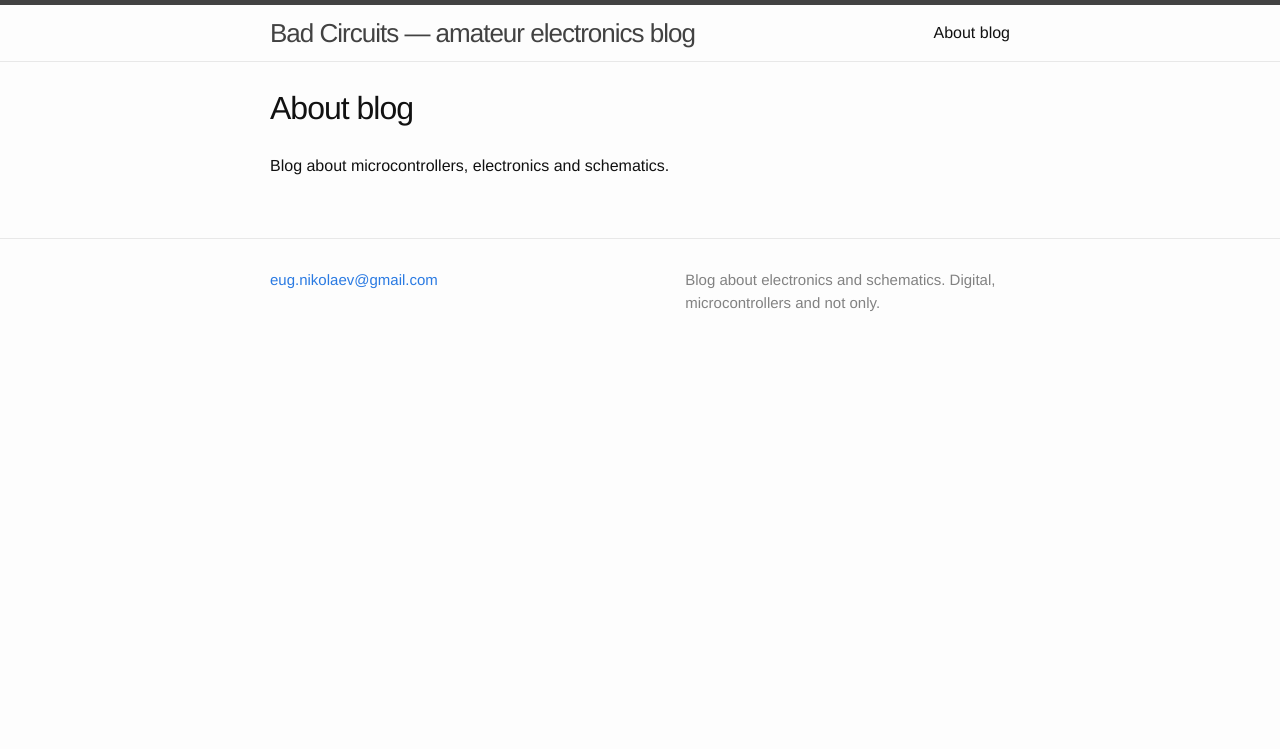
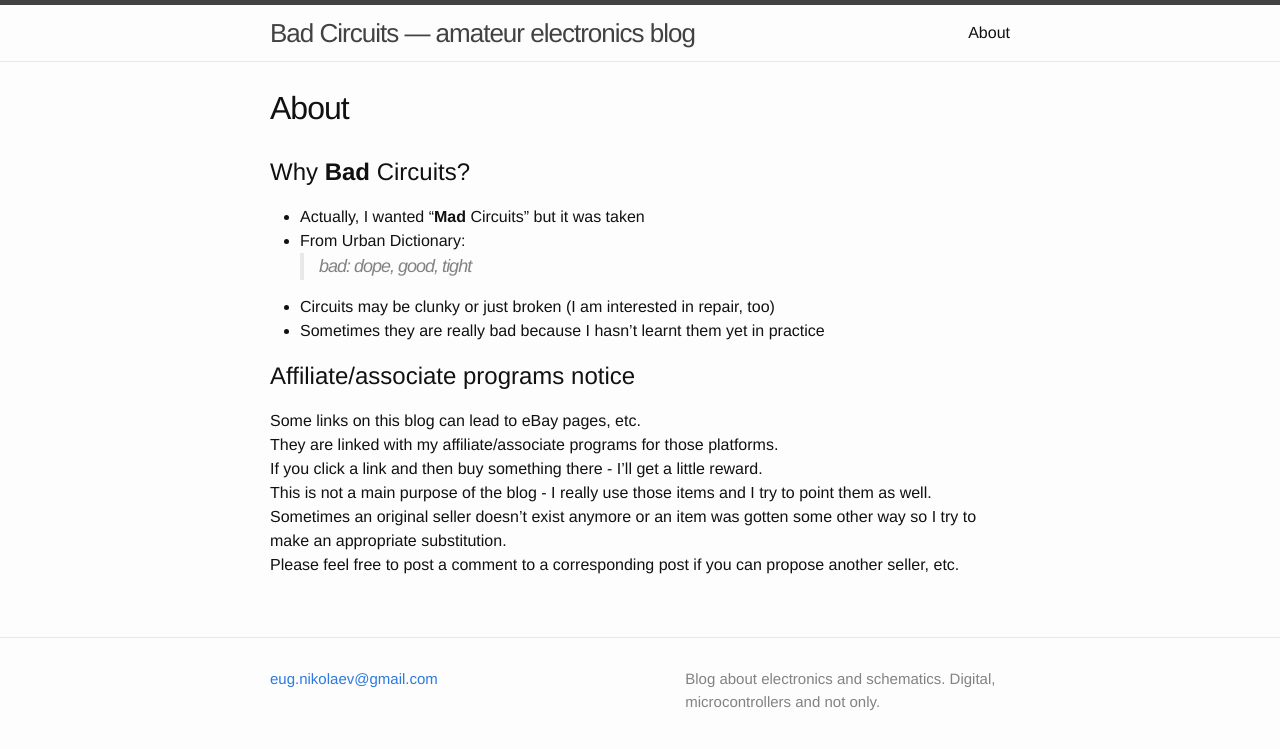
Before and after one commit to eugene-nikolaev/badcircuits.com, a Jekyll site: the page built from about.md, in a window 1280 px wide. Shown: the top 749 px of the page. Built offline with Jekyll 4.4.1, drawn with Linux system fonts in a browser that asks for light colours.

Commit message:
Add 'about' description

```diff
--- a/about.md
+++ b/about.md
@@ -1,7 +1,22 @@
 ---
 layout: page
-title: About blog
+title: About
 permalink: /about/
 ---
 
-Blog about microcontrollers, electronics and schematics.
+# Why **Bad** Circuits?
+
+* Actually, I wanted "**Mad** Circuits" but it was taken
+* From Urban Dictionary:
+> bad: dope, good, tight
+* Circuits may be clunky or just broken (I am interested in repair, too)
+* Sometimes they are really bad because I hasn't learnt them yet in practice
+
+# Affiliate/associate programs notice
+
+Some links on this blog can lead to eBay pages, etc.<br>
+They are linked with my affiliate/associate programs for those platforms.<br>
+If you click a link and then buy something there - I'll get a little reward.<br>
+This is not a main purpose of the blog - I really use those items and I try to point them as well.<br>
+Sometimes an original seller doesn't exist anymore or an item was gotten some other way so I try to make an appropriate substitution.<br>
+Please feel free to post a comment to a corresponding post if you can propose another seller, etc.
```
